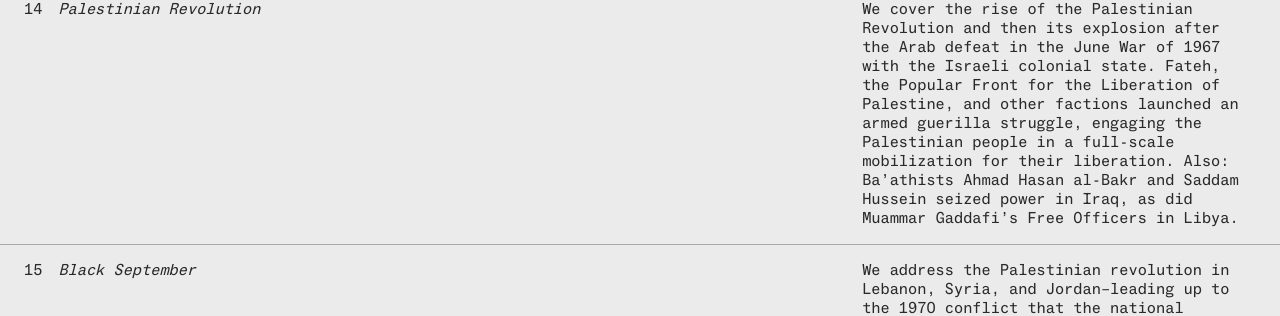
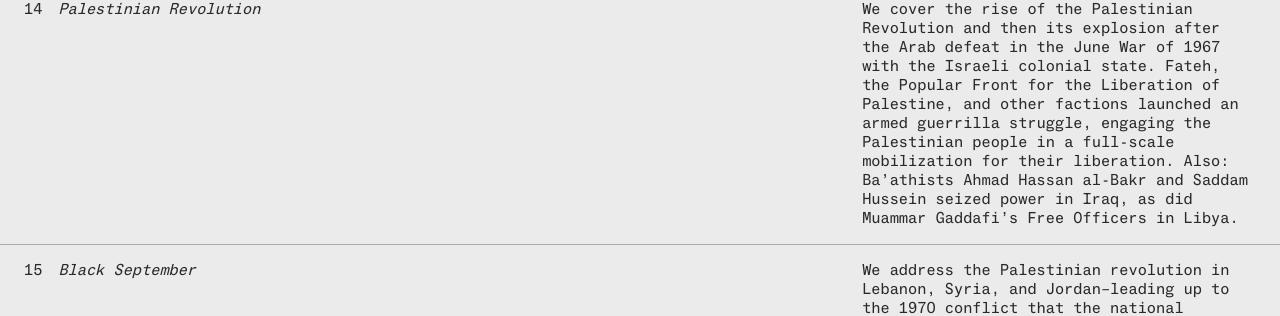
Before and after one commit to caleblstone/Thawra, a Jekyll site: the page built from Episodes.markdown, in a window 1280 px wide and 900 px high, scrolled down 2566 px. Shown: the part 259-575 px from the top of the window. Built offline with Jekyll 4.4.1, drawn with Linux system fonts in a browser that asks for light colours; a script that is not in the unit is left out.

Commit message:
Update Episodes “episode-14-palestinian-revolution”

```diff
--- a/_episodes/episode-14-palestinian-revolution.md
+++ b/_episodes/episode-14-palestinian-revolution.md
@@ -5,9 +5,9 @@ title: Palestinian Revolution
 description: "We cover the rise of the Palestinian Revolution and then its
   explosion after the Arab defeat in the June War of 1967 with the Israeli
   colonial state. Fateh, the Popular Front for the Liberation of Palestine, and
-  other factions launched an armed guerilla struggle, engaging the Palestinian
+  other factions launched an armed guerrilla struggle, engaging the Palestinian
   people in a full-scale mobilization for their liberation. Also: Ba’athists
-  Ahmad Hasan al-Bakr and Saddam Hussein seized power in Iraq, as did Muammar
+  Ahmad Hassan al-Bakr and Saddam Hussein seized power in Iraq, as did Muammar
   Gaddafi’s Free Officers in Libya. "
 shortDescription: "The Palestinian Revolution and then its explosion after the
   Arab defeat in the June War of 1967 with the Israeli colonial state. Fateh,
```
